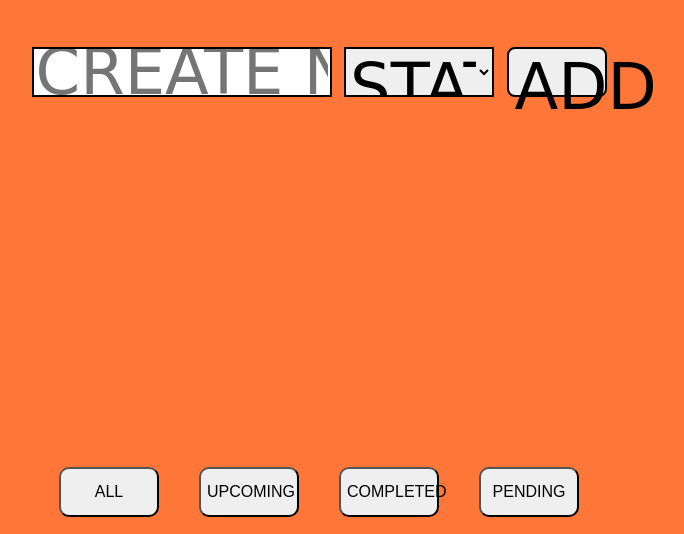
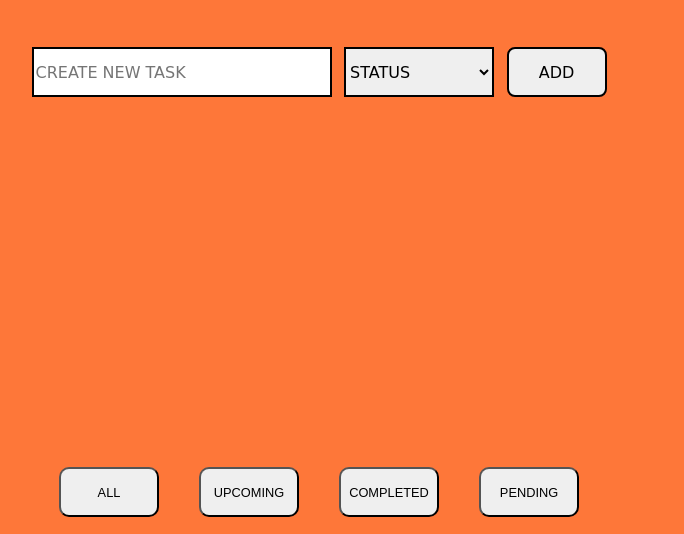
Before and after one commit to shaikwasef/to_do_list, a plain HTML site: page index.html in a window 1280 px wide. Shown: the part 56-590 px from the top of the page, without its empty margins (321-1005 px from the left). Drawn offline with Linux system fonts and the light colour scheme.

Commit message:
size 5vw for font of buttons

```diff
--- a/css/style.css
+++ b/css/style.css
@@ -24,7 +24,7 @@ h1{
 	justify-content: space-evenly;
 }
 .field_props{
-	font: normal normal 400 5vw cursive;
+	font: normal normal 400 16px cursive;
 	border : 2px solid black;
 	height : 50px;
 }
@@ -104,7 +104,7 @@ h1{
 	height: 50px;
 	width : 100px;
 	border-radius : 10px;
-	font: normal normal 200 16px fantasy;
+	font: normal normal 200 1vw fantasy;
 	cursor : pointer;
 }
 .sorting_field_props:hover{
```
